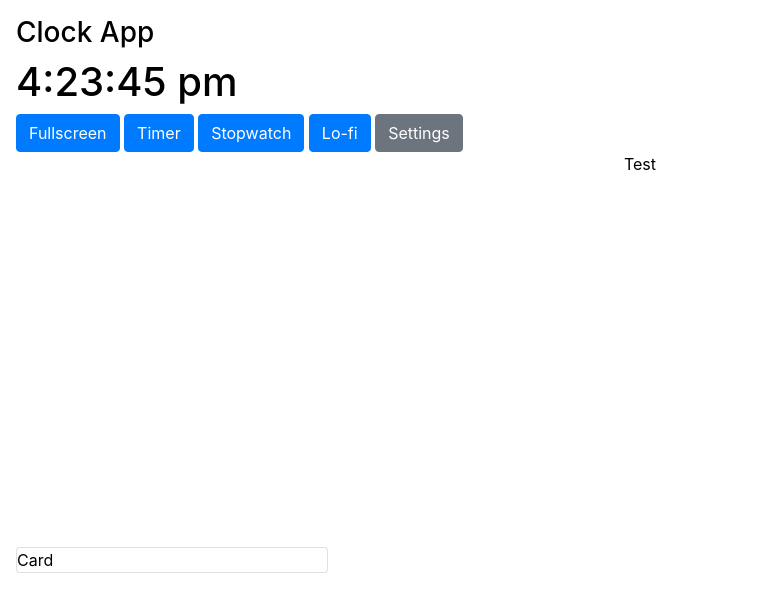
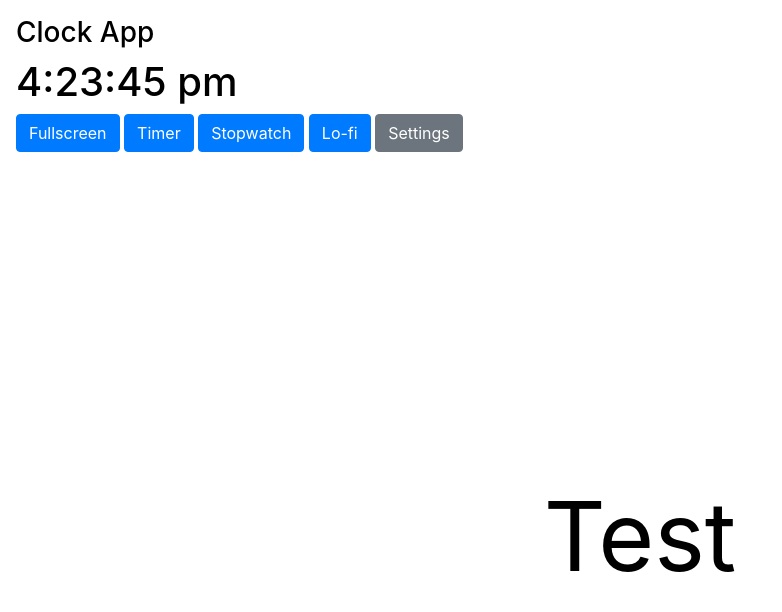
Before and after one commit to mirtanvirislam/Clock-app, a plain HTML site: page index.html in a window 1280 px wide. Shown: the whole page, without its empty margins (0-782 px from the left). Drawn offline with nearby package versions, Linux system fonts and the light colour scheme.

Commit message:
fullscreen test

```diff
--- a/index.html
+++ b/index.html
@@ -15,7 +15,7 @@
 				color: black;
 			}
 
-			#timer_fullscreen {
+			.fullscreen {
 				font-size: 72pt;
 			}
 
@@ -38,6 +38,7 @@
 			var current_time;
 
 			function displayClock() {
+				document.getElementById('main').style.display = 'block';
 				var today = new Date();
 				var hour_in_24hr = today.getHours();
 				var hour_in_12hr = hour_in_24hr % 12;
@@ -200,21 +201,21 @@
 			<button type="button" class="btn btn-primary">Lo-fi</button>
 
 			<button type="button" class="btn btn-secondary">Settings</button>
+		</div>
 
-			<div>
-				<div class="text-center " id="timer_mini_view">
+		<div class="row h-100">
+			<div class="col-sm-12 my-auto">
+				<div class="text-center fullscreen" id="timer_mini_view">
 					Test
 				</div>
 			</div>
 		</div>
 
-		<div class="row h-100">
-			<div class="col-sm-12 my-auto">
-				<div class="card card-block w-25">Card</div>
-			</div>
-		</div>
-
-		<div class="align-middle" id="timer_fullscreen"></div>
+		<div
+			class="align-middle"
+			id="timer_fullscreen"
+			class="fullscreen"
+		></div>
 
 		<div>
 			<!-- Timer Modal -->
```
